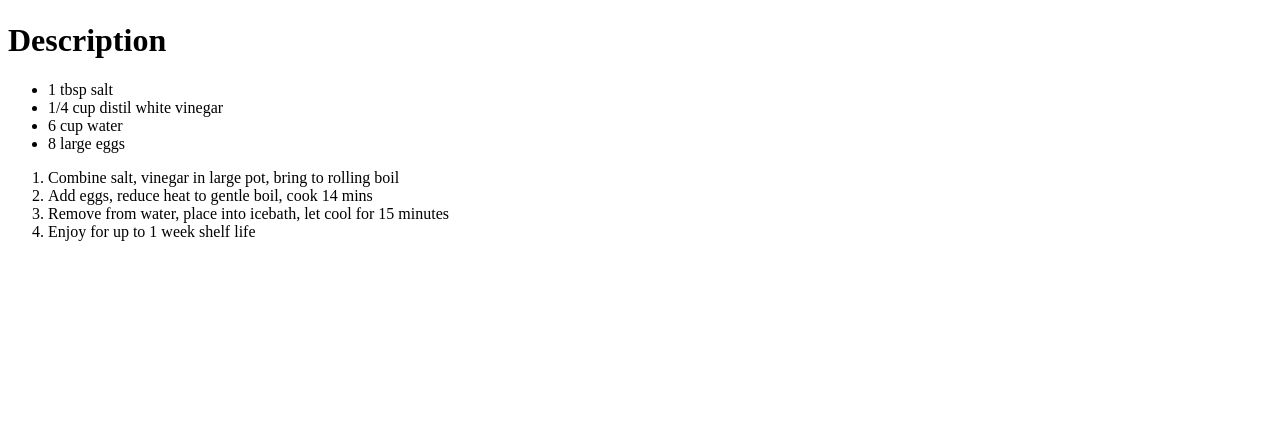
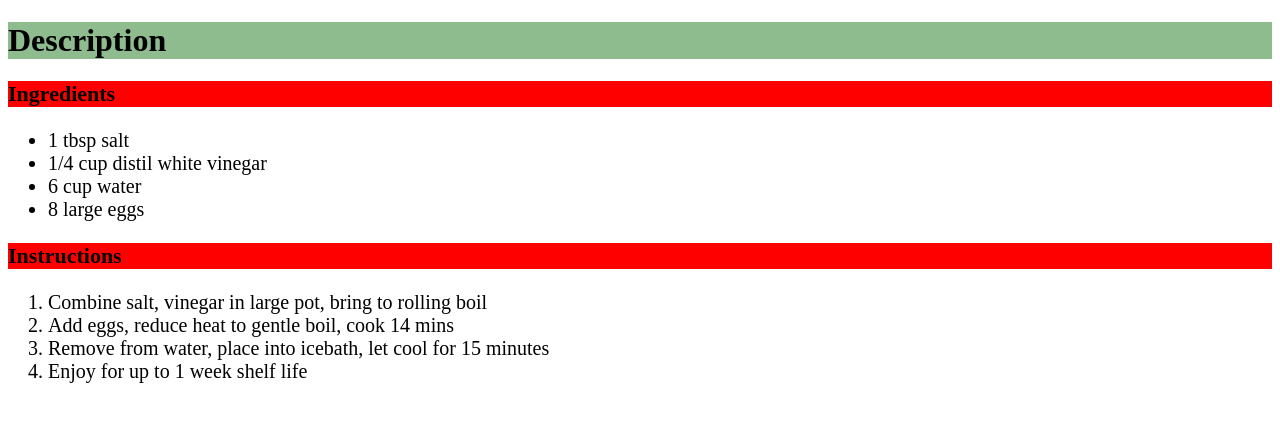
Before and after one commit to tdogpog/odin-recipes, a plain HTML site: page pages/eggs.html in a window 1280 px wide. Shown: the part 311-732 px from the top of the page. Drawn offline with Linux system fonts and the light colour scheme.

Commit message:
Added styles.css, modified index, other pages
Added in styles for various elements. Linked
the styles sheet to existing html pages

```diff
--- a/pages/eggs.html
+++ b/pages/eggs.html
@@ -4,17 +4,20 @@
     <meta charset="UTF-8">
     <meta name="viewport" content="width=device-width, initial-scale=1.0">
     <title>Recipes|Hard-Boiled Eggs</title>
+    <link rel="stylesheet" href="../styles.css">
 </head>
 <body>
     <img src="https://www.allrecipes.com/thmb/j1PnNBoHEMG0iLSNBWbOs7Mk1Gc=/0x512/filters:no_upscale():max_bytes(150000):strip_icc():format(webp)/377646_PerfectHard-BoiledEggs4x3originalnameKensPerfectHardBoiledEggAndIMeanPerfect-a96afc6b5bec433182d2e7867488dfef.jpg"
     alt="Hard-Boiled Eggs" height="300" width="300">
-    <h1>Description</h1>
+    <h1 class="main">Description</h1>
+    <p>Ingredients</p>
     <ul>
         <li>1 tbsp salt</li>
         <li>1/4 cup distil white vinegar</li>
         <li>6 cup water</li>
         <li>8 large eggs</li>
     </ul>
+    <p>Instructions</p>
     <ol>
         <li>Combine salt, vinegar in large pot, bring to rolling boil</li>
         <li>Add eggs, reduce heat to gentle boil, cook 14 mins</li>
--- /dev/null
+++ b/styles.css
@@ -0,0 +1,25 @@
+a{
+    font-size: 18px;
+    font-family: 'Times New Roman', Times, serif;
+
+}
+
+.main{
+    font-family: 'Times New Roman', Times, serif;
+    background-color:darkseagreen;
+    color:black;
+
+}
+
+p{
+    font-weight:bold;
+    font-family: 'Times New Roman', Times, serif;
+    background-color: red;
+    font-size:22px
+}
+
+li{
+    font-family: 'Times New Roman', Times, serif;
+    font-weight: 50;
+    font-size:20px
+}
```
Also changed, not shown: index.html (+4 -2 lines).
